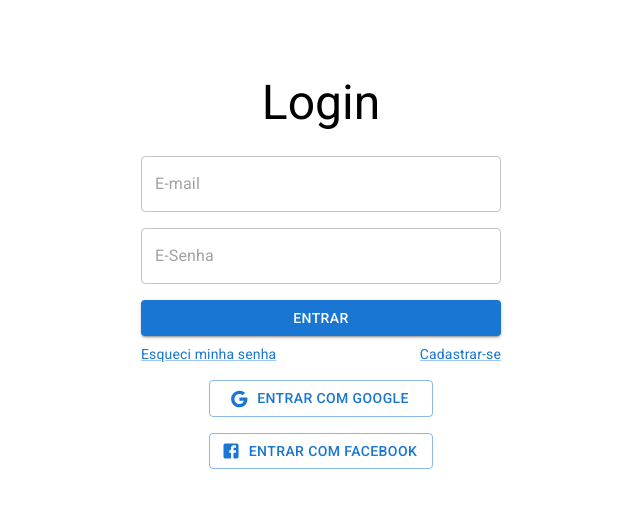
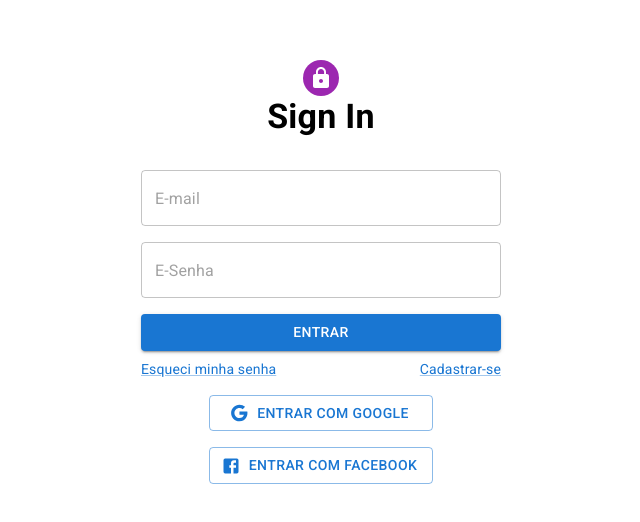
Before and after one commit to marcos-renan/login-react-mui, a React (Vite) app: page / in a window 1280 px wide. Shown: the part 128-650 px from the top of the page, without its empty margins (319-959 px from the left). Built offline with nearby package versions, Linux system fonts and the light colour scheme.

Commit message:
projeto finalizado

```diff
--- a/src/components/Login.tsx
+++ b/src/components/Login.tsx
@@ -1,5 +1,6 @@
 import { Box, Button, FormControl, Link, TextField, Typography } from "@mui/material";
 import { Google, Facebook } from "@mui/icons-material";
+import LockIcon from '@mui/icons-material/Lock';
 
 const Login = () => {
 
@@ -7,9 +8,20 @@ const Login = () => {
     <>
       {/* container principal */} {/* */}
       <Box display="flex" flexDirection="column" minHeight="100vh" alignItems="center" justifyContent="center">
-        <Typography variant="h3" align="center"> Login</Typography>
+        {/* caixa para o icone principal */}
+        <Box display="flex" justifyContent="center" alignItems="center" sx={{
+          bgcolor:"#9c27b0",
+          width:"36px",
+          height:"36px",
+          borderRadius:"50%"
+        }}>
+          {/* icone */}
+          <LockIcon sx={{color:"#FFF"}}/>
+        </Box>
+        {/* Titulo login */}
+        <Typography variant="h4" align="center"><strong>Sign In</strong></Typography>
         {/* container do formulario */}
-        <Box display="flex" flexDirection="column" component="form" maxWidth="360px" gap={2} width="100%" marginTop="25px">
+        <Box display="flex" flexDirection="column" component="form" maxWidth="360px" gap={2} width="100%" mt={4}>
           {/* formulario */}
           <FormControl>
             {/* input do email*/}
```
